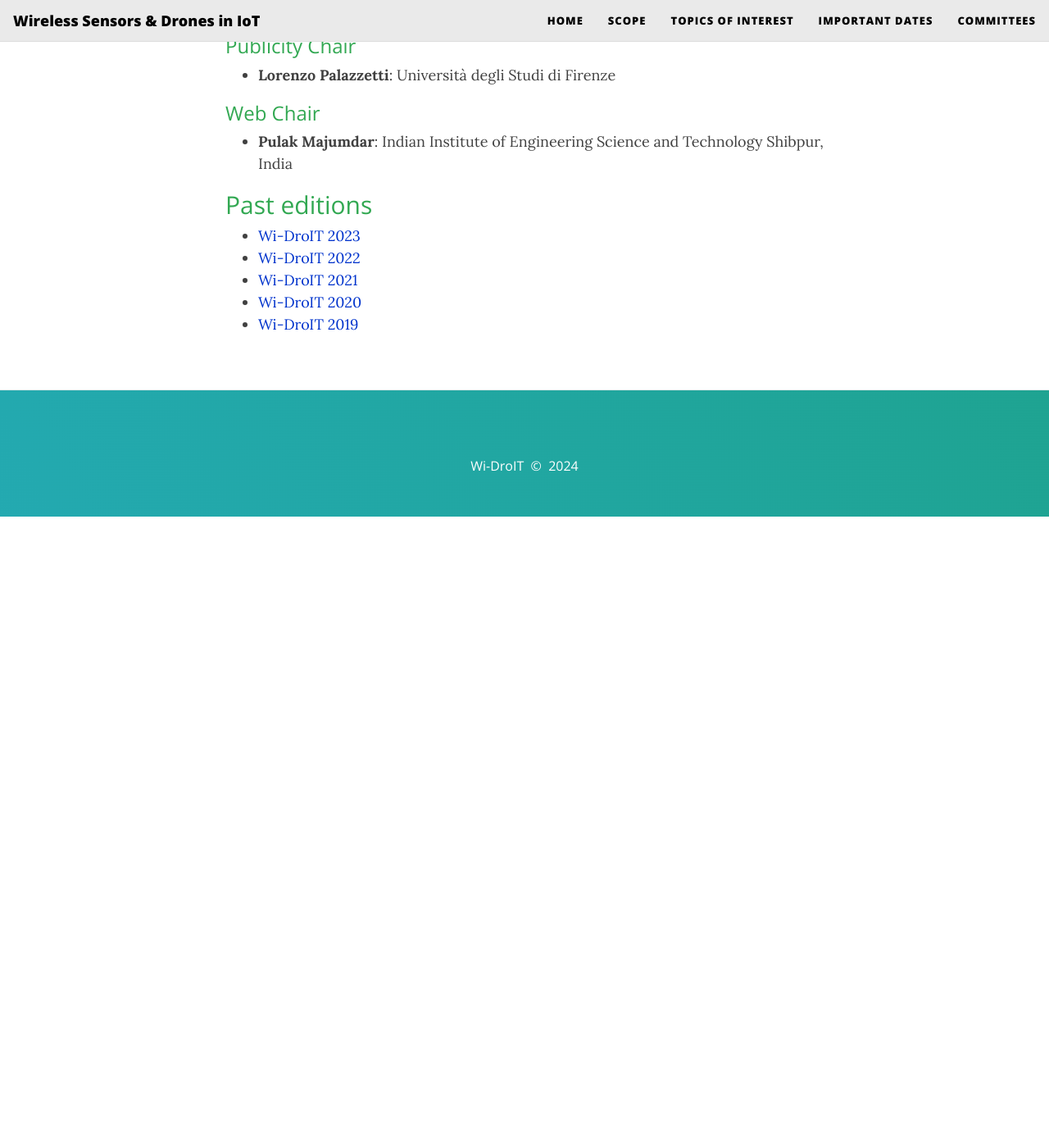
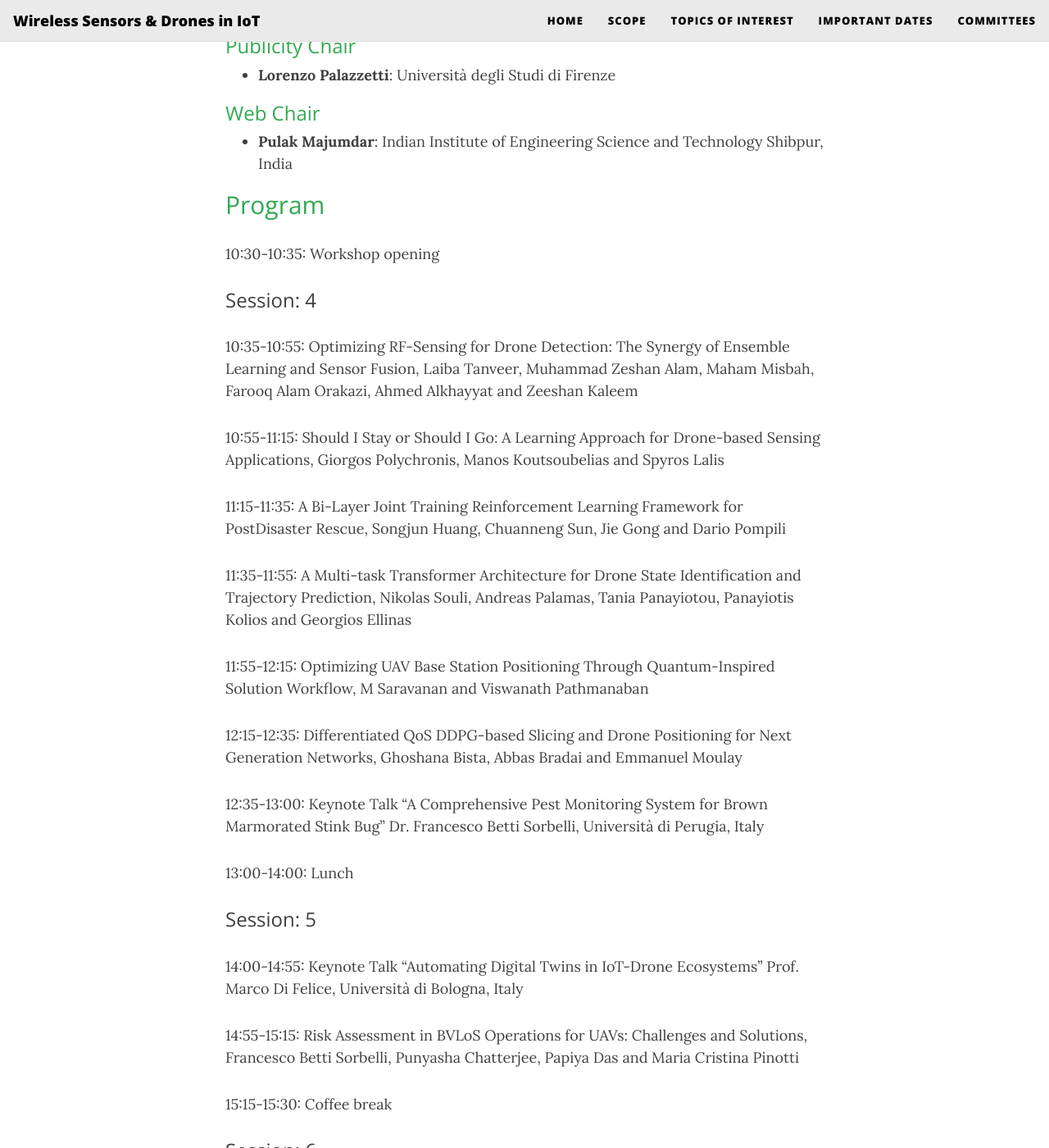
Before and after one commit to widroit2024/widroit2024.github.io, a Jekyll site: the page built from index.md, in a window 1280 px wide and 1400 px high, scrolled down 3469 px. Shown: the whole window at 82% size. Built offline with Jekyll 4.4.1, drawn with Linux system fonts in a browser that asks for light colours; nearby versions of some CDN libraries; before the commit the page ends 4099 px from its top, so only the background shows below that; some of the changed text lies outside the part shown.

Commit message:
Should be updated

```diff
--- a/index.md
+++ b/index.md
@@ -133,6 +133,89 @@ Note that Wi-DroIT does not follow the double-blind review policy. The names and
 {: style="color:#32a852"}
 - **Pulak Majumdar**: Indian Institute of Engineering Science and Technology Shibpur, India
 
+## Program
+{: style="color:#32a852"}
+
+
+10:30-10:35: Workshop opening
+
+
+### Session: 4
+
+
+10:35-10:55: Optimizing RF-Sensing for Drone Detection: The Synergy of Ensemble
+Learning and Sensor Fusion, Laiba Tanveer, Muhammad Zeshan Alam, Maham Misbah,
+Farooq Alam Orakazi, Ahmed Alkhayyat and Zeeshan Kaleem
+
+
+10:55-11:15: Should I Stay or Should I Go: A Learning Approach for Drone-based
+Sensing Applications, Giorgos Polychronis, Manos Koutsoubelias and Spyros Lalis
+
+
+11:15-11:35: A Bi-Layer Joint Training Reinforcement Learning Framework for PostDisaster Rescue, Songjun Huang, Chuanneng Sun, Jie Gong and Dario Pompili
+
+
+11:35-11:55: A Multi-task Transformer Architecture for Drone State Identification and
+Trajectory Prediction, Nikolas Souli, Andreas Palamas, Tania Panayiotou, Panayiotis
+Kolios and Georgios Ellinas
+
+
+11:55-12:15: Optimizing UAV Base Station Positioning Through Quantum-Inspired
+Solution Workflow, M Saravanan and Viswanath Pathmanaban
+
+
+12:15-12:35: Differentiated QoS DDPG-based Slicing and Drone Positioning for Next
+Generation Networks, Ghoshana Bista, Abbas Bradai and Emmanuel Moulay
+
+
+12:35-13:00: Keynote Talk "A Comprehensive Pest Monitoring System for Brown
+Marmorated Stink Bug"
+Dr. Francesco Betti Sorbelli, Università di Perugia, Italy
+
+
+13:00-14:00: Lunch
+
+
+### Session: 5
+
+14:00-14:55: Keynote Talk "Automating Digital Twins in IoT-Drone Ecosystems"
+Prof. Marco Di Felice, Università di Bologna, Italy
+
+
+14:55-15:15: Risk Assessment in BVLoS Operations for UAVs: Challenges and Solutions,
+Francesco Betti Sorbelli, Punyasha Chatterjee, Papiya Das and Maria Cristina Pinotti
+
+
+15:15-15:30: Coffee break
+
+
+### Session: 6
+
+
+15:30-15:50: Experimental analysis of Wi-Fi-based remote control of UAVs with
+concurrent mission traffic, Thierry Arrabal, Théotime Balaguer, Isabelle Guérin-Lassous
+and Olivier Simonin
+
+
+15:50-16:10: Risk Assessment in BVLoS Operations for UAVs: Challenges and Solutions,
+Francesco Betti Sorbelli, Punyasha Chatterjee, Papiya Das and Maria Cristina Pinotti
+
+
+16:10-16:30: Empirical evaluation of multi UAV coverage path planning for aerial
+surveying, Jamie Wubben, João P. Matos-Carvalho, Dário Pedro and Slavisa Tomic
+
+
+16:30-16:50: An Over the Air Software Update System for IoT Microcontrollers based on
+WebAssembly, Ivan Zyrianoff, Luca Sciullo, Lorenzo Gigli, Angelo Trotta, Carlos Alberto
+Kamienski and Marco Di Felice
+
+
+16:50-17:10: A Deep Learning-based Pest Insect Monitoring System for Ultra-low Power
+Pocket-sized Drones, Luca Crupi, Luca Butera, Alberto Ferrante and Daniele Palossi
+
+
+17:10-17:15: Closing Remarks
+
 
 ## Past editions
 {: style="color:#32a852"}
```
